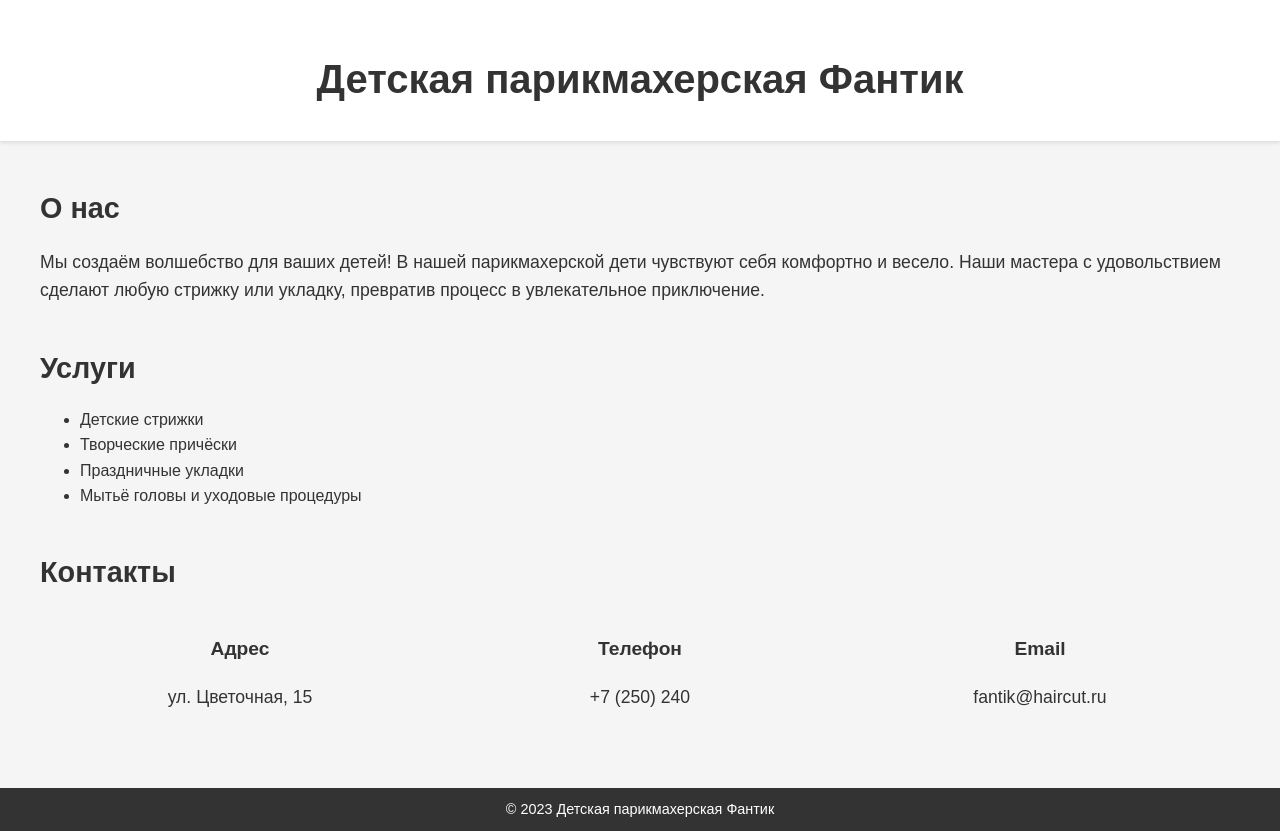
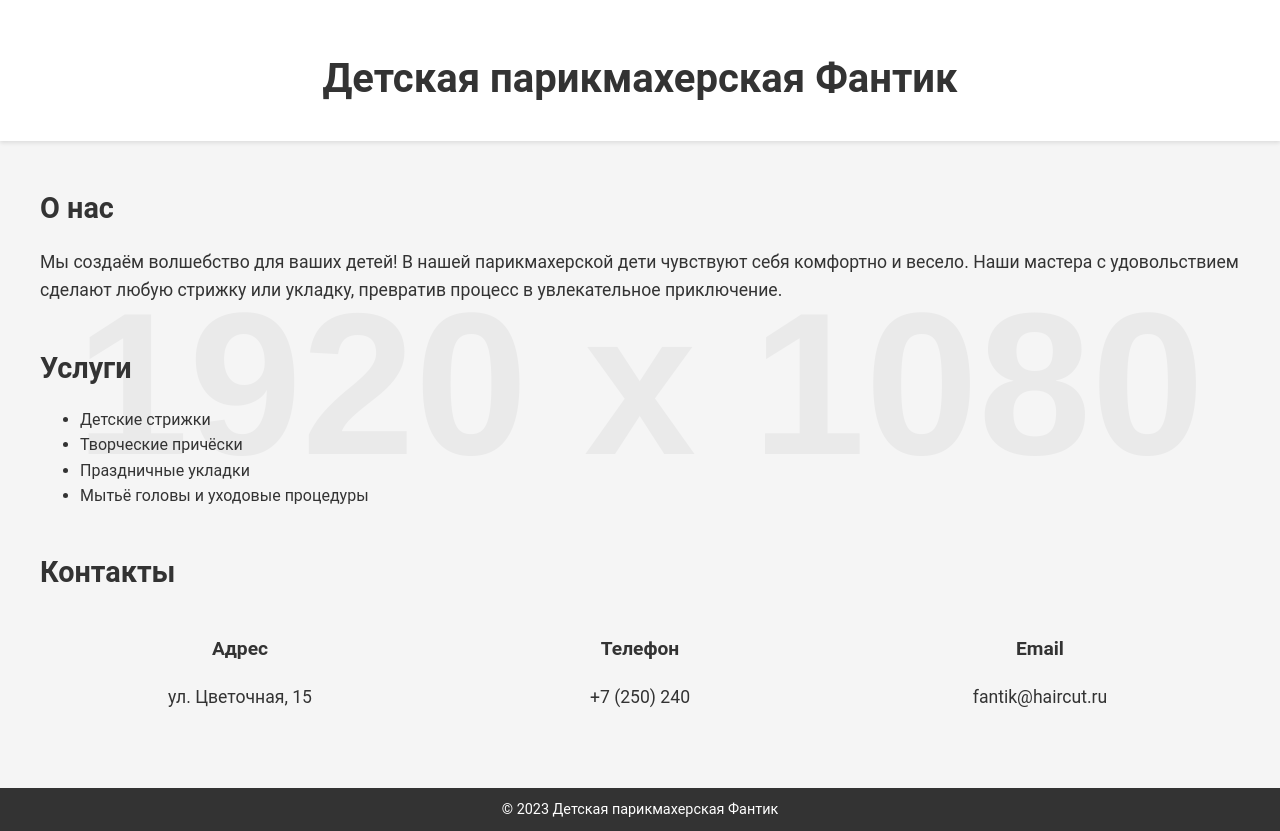
Before and after one commit to alexey17001700-coder/fantik_haircut, a plain HTML site: page index.html in a window 1280 px wide. Drawn offline with Linux system fonts and the light colour scheme; placeholder pictures from the web are drawn by us.

Commit message:
Auto-update: index.html

```diff
--- a/index.html
+++ b/index.html
@@ -6,8 +6,9 @@
     <title>Детская парикмахерская Фантик</title>
     <style>
         body {
-            font-family: 'Arial', sans-serif;
-            background-color: #f5f5f5;
+            font-family: 'Roboto', sans-serif;
+            background: linear-gradient(to bottom, rgba(255, 255, 255, 0.8), rgba(255, 255, 255, 0.8)), url('https://via.placeholder.com/1920x1080/cccccc/ffffff') no-repeat center center fixed;
+            background-size: cover;
             color: #333;
             margin: 0;
             padding: 0;
```
